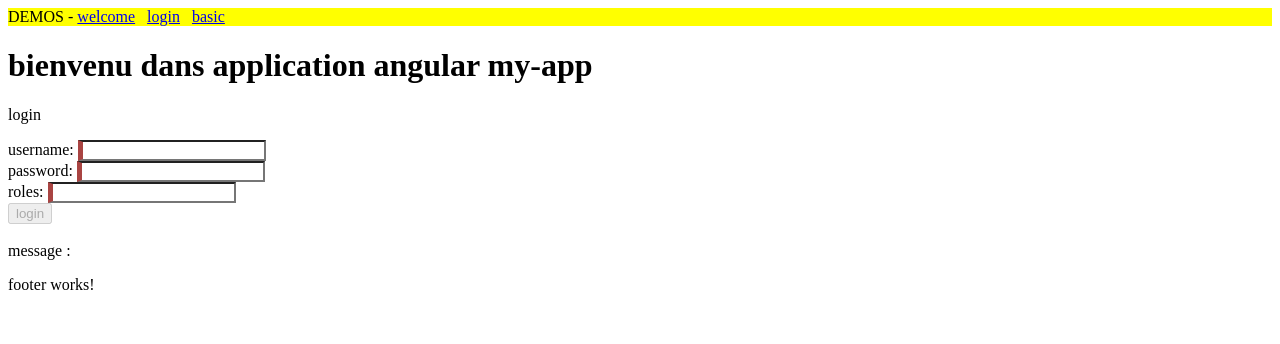
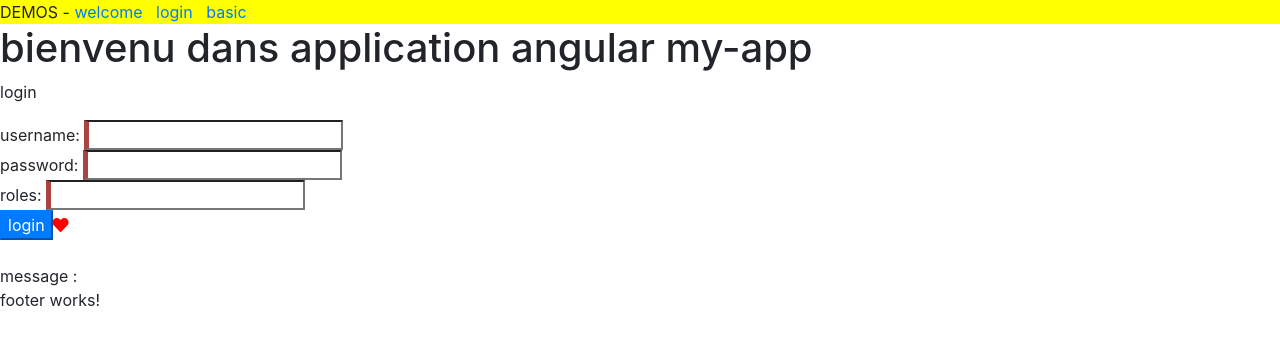
Before and after one commit to didier-tp/angular-2020-09-21, an Angular app in the folder my-app/: page /login in a window 1280 px wide. Shown: the top 344 px of the page. Built offline with nearby package versions, Linux system fonts and the light colour scheme.

Commit message:
debut bootstrap css

```diff
--- a/my-app/angular.json
+++ b/my-app/angular.json
@@ -28,7 +28,9 @@
               "src/assets"
             ],
             "styles": [
-              "src/styles.scss"
+              "src/styles.scss",
+              "./node_modules/bootstrap/dist/css/bootstrap.min.css",
+              "./node_modules/@fortawesome/fontawesome-free/css/all.min.css"
             ],
             "scripts": []
           },
--- a/my-app/package.json
+++ b/my-app/package.json
@@ -19,6 +19,8 @@
     "@angular/platform-browser": "~10.1.2",
     "@angular/platform-browser-dynamic": "~10.1.2",
     "@angular/router": "~10.1.2",
+    "@fortawesome/fontawesome-free": "^5.14.0",
+    "bootstrap": "^4.5.2",
     "rxjs": "~6.6.0",
     "tslib": "^2.0.0",
     "zone.js": "~0.10.2"
--- a/my-app/src/app/login/login.component.html
+++ b/my-app/src/app/login/login.component.html
@@ -5,7 +5,8 @@
     password: <!-- <input type="text" -->
               <input type="password" name="password" [(ngModel)]="login.password" required /> <br/>
     roles: <input type="text" name="roles" [(ngModel)]="login.roles" required /> <br/>
-    <input type="button" value="login" (click)="onLogin()"
+    <input type="button" value="login" (click)="onLogin()" class="btn-primary"
            [disabled]="!formLogin.form.valid"/>
+    <i class="fa fa-heart" aria-hidden="true" style="color: red;"></i>
 </form> <br/>
 message : {{message}}
```
Also changed, not shown: 1 other file (tests, documents, lock files or other folders).
